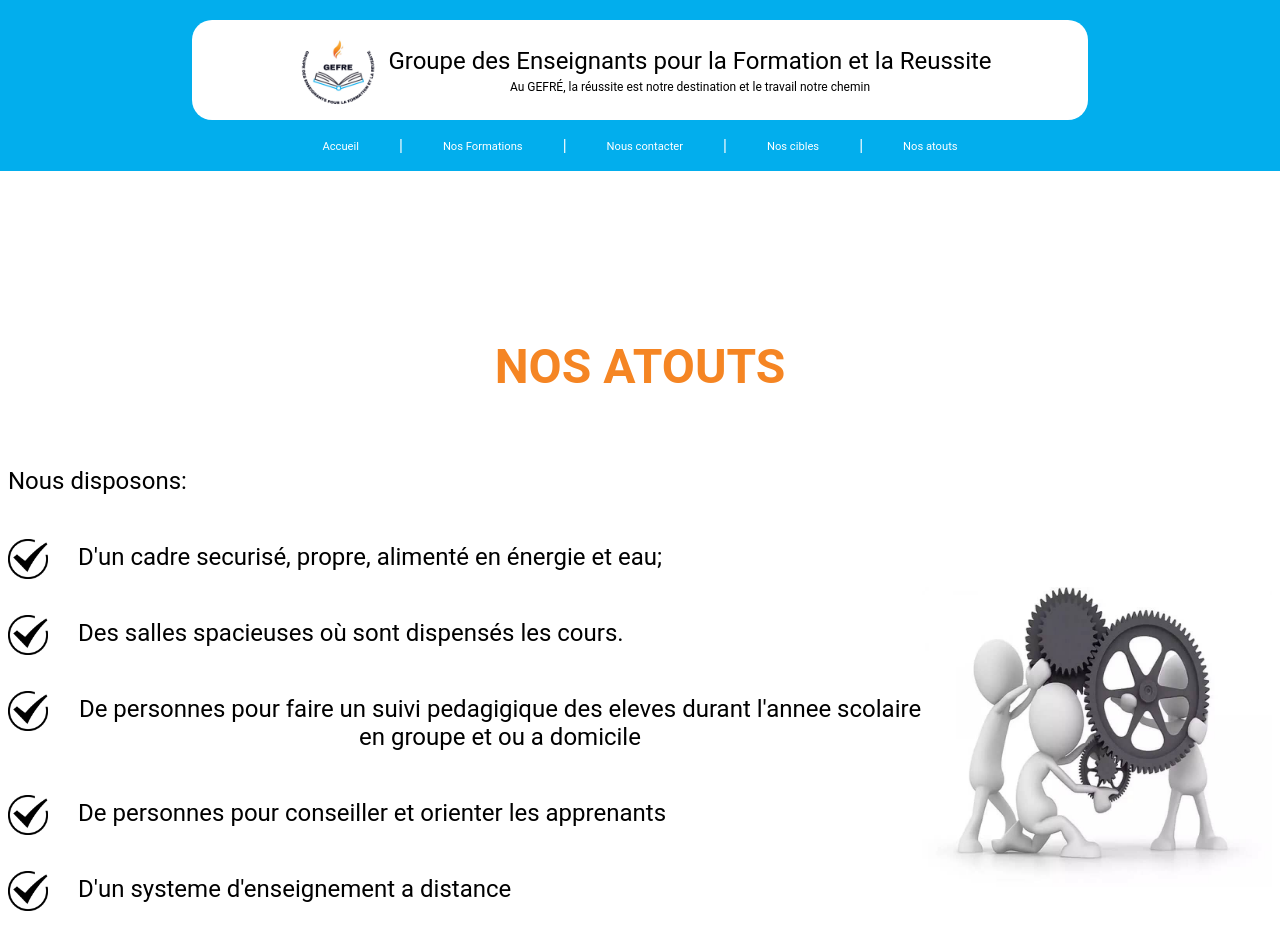
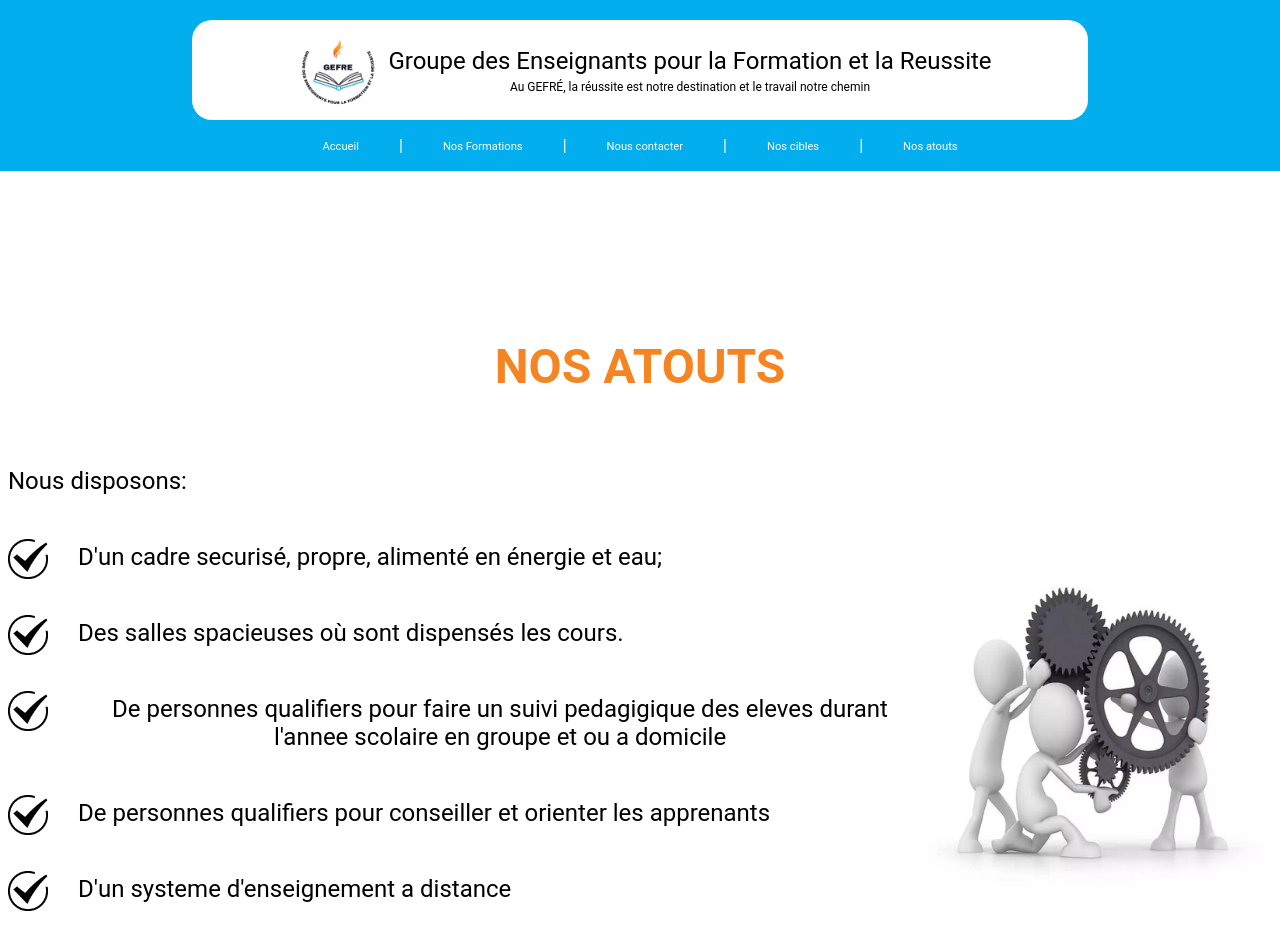
Before and after one commit to FOKO-KENMOGNE-Wilfried/GEFRE, a React (Vite) app: page /atouts in a window 1280 px wide. Shown: the top 945 px of the page. Built offline with nearby package versions, Linux system fonts and the light colour scheme.

Commit message:
The versiom (V1.9) is the same that the preview

```diff
--- a/src/pages/Nos_atouts/index.jsx
+++ b/src/pages/Nos_atouts/index.jsx
@@ -167,13 +167,13 @@ function Atouts(){
                             <StyledLi>
                                 <StyledCheck src={check} alt="check" />
                                 <p>
-                                    De personnes pour faire un suivi pedagigique des eleves durant l'annee scolaire en groupe et ou a domicile
+                                    De personnes qualifiers pour faire un suivi pedagigique des eleves durant l'annee scolaire en groupe et ou a domicile
                                 </p>
                             </StyledLi>
                             <StyledLi>
                                 <StyledCheck src={check} alt="check" />
                                 <p>
-                                    De personnes pour conseiller et orienter les apprenants
+                                    De personnes qualifiers pour conseiller et orienter les apprenants
                                 </p>
                             </StyledLi>
                             <StyledLi>
```
